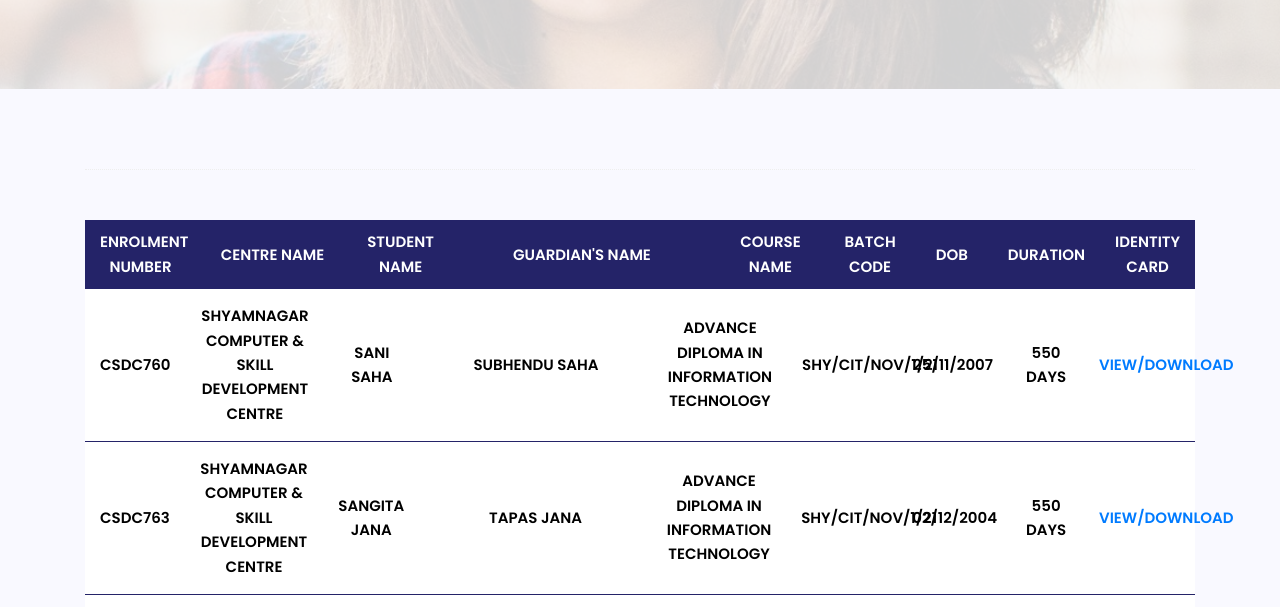
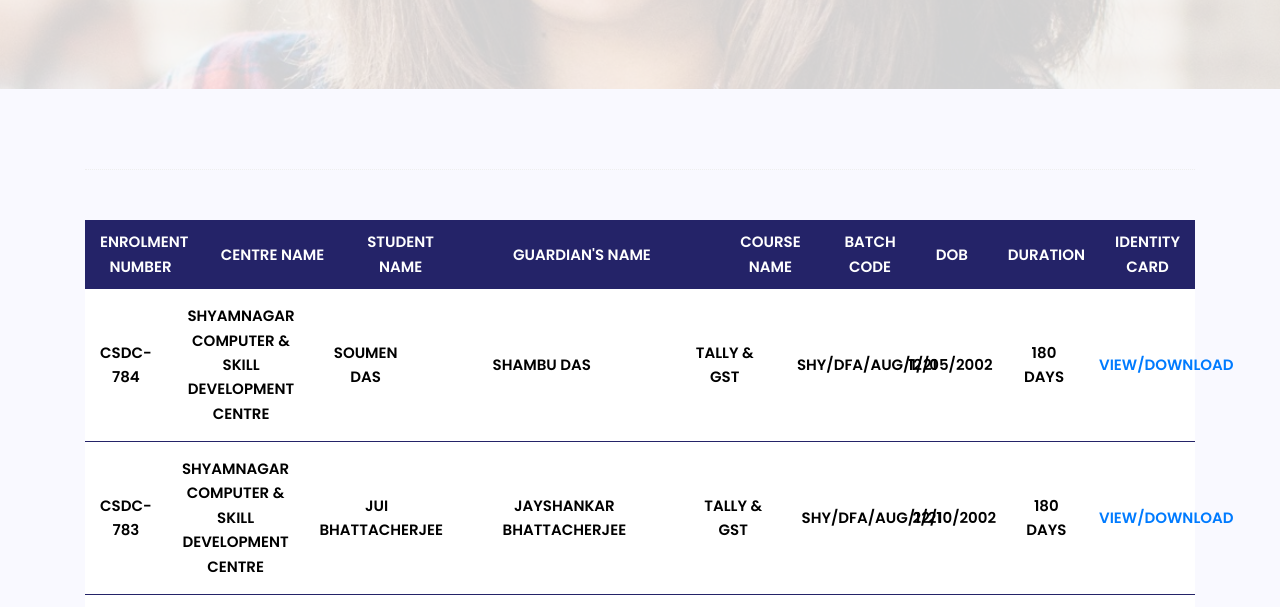
Before and after one commit to csdc-2020/csdc-site, a plain HTML site: page shyamnagar.html in a window 1280 px wide. Shown: the part 337-944 px from the top of the page. Drawn offline with nearby package versions, Linux system fonts and the light colour scheme; some packages are replaced by stand-ins of ours.

Commit message:
Update shyamnagar.html

```diff
--- a/shyamnagar.html
+++ b/shyamnagar.html
@@ -118,6 +118,32 @@
 											<div class="status">DURATION</div>
 											<div class="status">IDENTITY CARD</div>
 										</div>
+										<div class="table-row">
+<div class="code">CSDC-784</div>
+<div class="name">SHYAMNAGAR COMPUTER & SKILL DEVELOPMENT CENTRE</div>
+<div class="director">SOUMEN DAS</div>
+<div class="address">SHAMBU DAS</div>
+<div class="district">TALLY & GST</div>
+<div class="state">SHY/DFA/AUG/1/21</div>
+<div class="state">12/05/2002</div>
+<div class="status">180 DAYS</div>
+<div class="status"><a href="https://drive.google.com/file/d/1-SqGXLhc2GPKP0JaRc27oXE8efpV0JSX/view?usp=sharing">VIEW/DOWNLOAD</a></div>
+</div>
+
+
+<div class="table-row">
+<div class="code">CSDC-783</div>
+<div class="name">SHYAMNAGAR COMPUTER & SKILL DEVELOPMENT CENTRE</div>
+<div class="director">JUI BHATTACHERJEE</div>
+<div class="address">JAYSHANKAR BHATTACHERJEE</div>
+<div class="district">TALLY & GST</div>
+<div class="state">SHY/DFA/AUG/1/21</div>
+<div class="state">22/10/2002</div>
+<div class="status">180 DAYS</div>
+<div class="status"><a href="https://drive.google.com/file/d/1BbyfSQcJYp_lBeKOr3URqMcuHZHg9kce/view?usp=sharing">VIEW/DOWNLOAD</a></div>
+</div>
+
+
 
 <div class="table-row">
 <div class="code">CSDC760</div>
```
